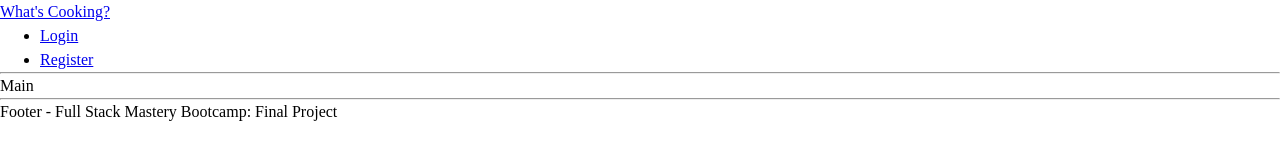
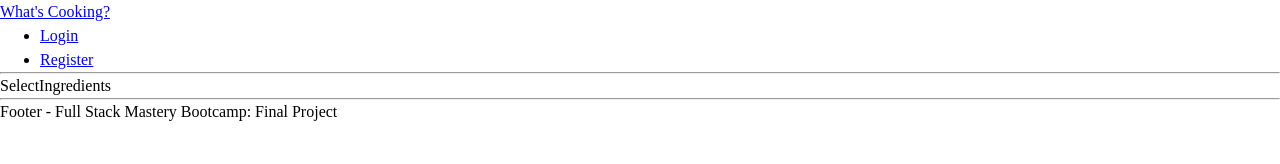
Before and after one commit to pszponder/fsm-final-project-recipe-app, a React (Create React App) app in the folder frontend/: page / in a window 1280 px wide. Shown: the top 164 px of the page. Built offline with nearby package versions, Linux system fonts and the light colour scheme.

Commit message:
Renamed Main.jsx to SelectIngredients.jsx

```diff
--- a/frontend/src/App.js
+++ b/frontend/src/App.js
@@ -4,7 +4,7 @@ import { BrowserRouter as Router, Routes, Route } from 'react-router-dom';
 // IMPORT PAGES (COMPONENTS)
 import Register from './pages/Register';
 import Login from './pages/Login';
-import Main from './pages/Main';
+import SelectIngredients from './pages/SelectIngredients';
 import RecipeList from './pages/RecipeList';
 import RecipeDetail from './pages/RecipeDetail';
 
@@ -21,7 +21,7 @@ function App() {
         <Routes>
           <Route path="/register" element={<Register />} />
           <Route path="/login" element={<Login />} />
-          <Route path="/" element={<Main />} />
+          <Route path="/" element={<SelectIngredients />} />
           <Route path="/recipe-list" element={<RecipeList />} />
           <Route path="/recipe-detail" element={<RecipeDetail />} />
         </Routes>
--- a/frontend/src/pages/Main.jsx
+++ /dev/null
@@ -1,7 +0,0 @@
-import React from 'react';
-
-function Main() {
-  return <div>Main</div>;
-}
-
-export default Main;
--- /dev/null
+++ b/frontend/src/pages/SelectIngredients.jsx
@@ -0,0 +1,7 @@
+import React from 'react';
+
+function SelectIngredients() {
+  return <div>SelectIngredients</div>;
+}
+
+export default SelectIngredients;
```
